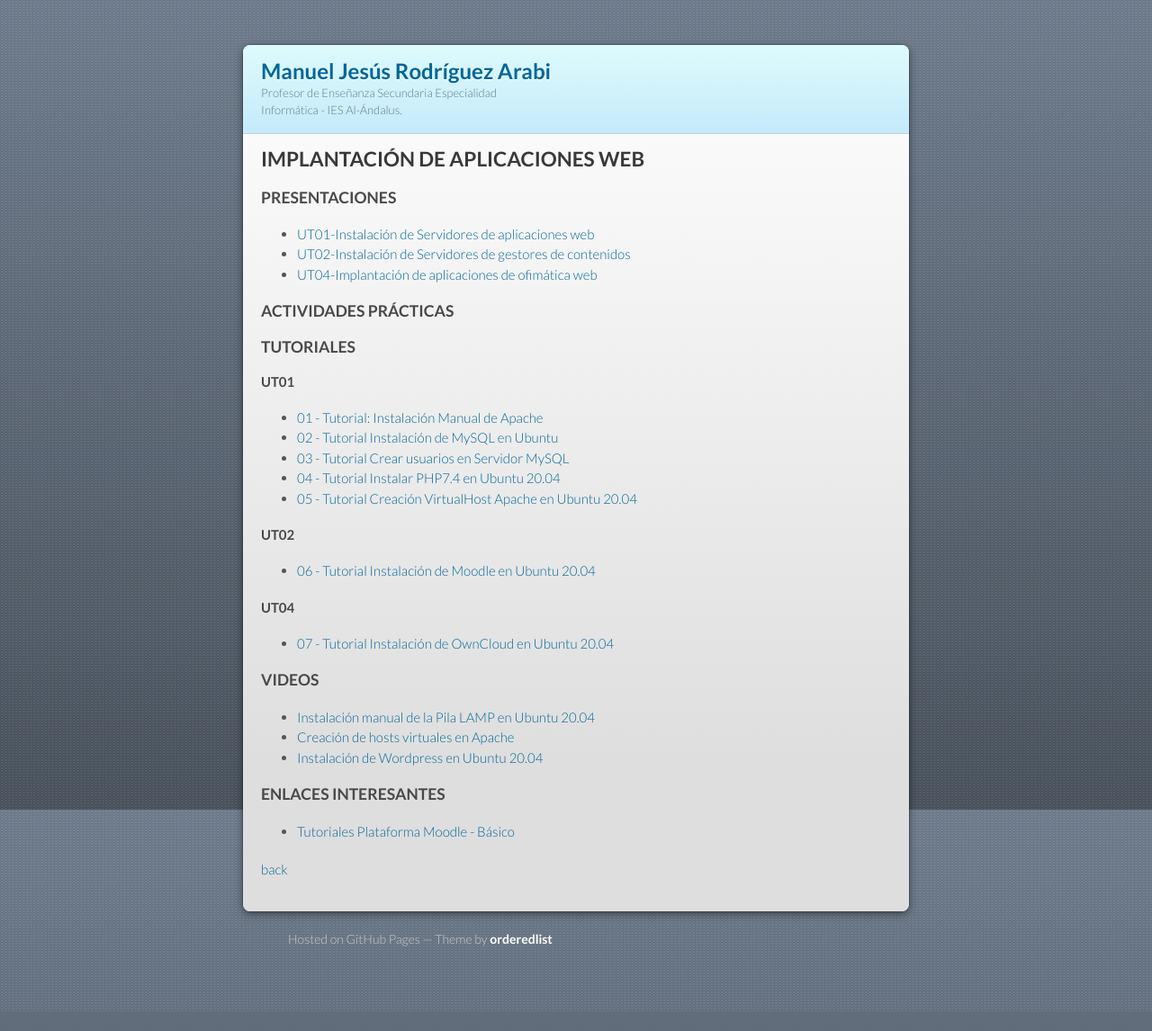
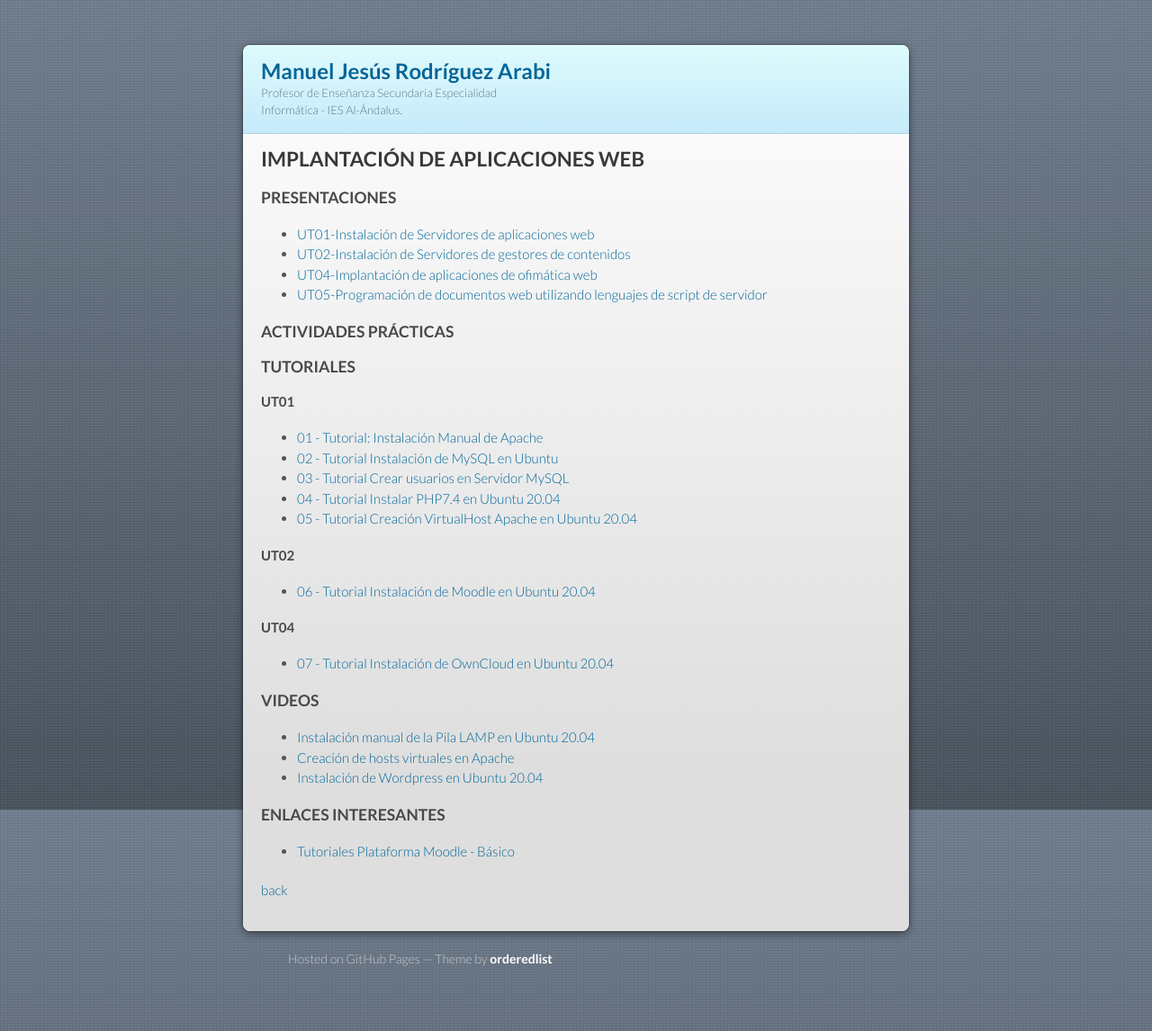
Before and after one commit to mrodara/mrodara.github.io, a Jekyll site: the page built from mods/iaw.md, in a window 1280 px wide. Shown: the whole page at 90% size. Built offline with Jekyll 4.4.1, drawn with Linux system fonts in a browser that asks for light colours; our own code applies the rules of GitHub Pages for plain Markdown files; before the commit the page ends 1124 px from its top, so only the background shows below that.

Commit message:
Enlace slides UT05 de IAW

```diff
--- a/mods/iaw.md
+++ b/mods/iaw.md
@@ -9,6 +9,7 @@ layout: default
 * [UT01-Instalación de Servidores de aplicaciones web](https://slides.com/manueljesusrodriguezarabi/deck/fullscreen)
 * [UT02-Instalación de Servidores de gestores de contenidos](https://slides.com/manueljesusrodriguezarabi/iaw-ut01-instalacion-de-servidores-de-aplicaciones-web/fullscreen)
 * [UT04-Implantación de aplicaciones de ofimática web](https://slides.com/manueljesusrodriguezarabi/iaw-ut02-instalacion-de-servidores-de-gestores-de-contenidos/fullscreen)
+* [UT05-Programación de documentos web utilizando lenguajes de script de servidor](https://slides.com/manueljesusrodriguezarabi/iaw-ut04-implantacion-de-aplicaciones-de-ofimatica-web/fullscreen)
 
 ### ACTIVIDADES PRÁCTICAS
 
```
